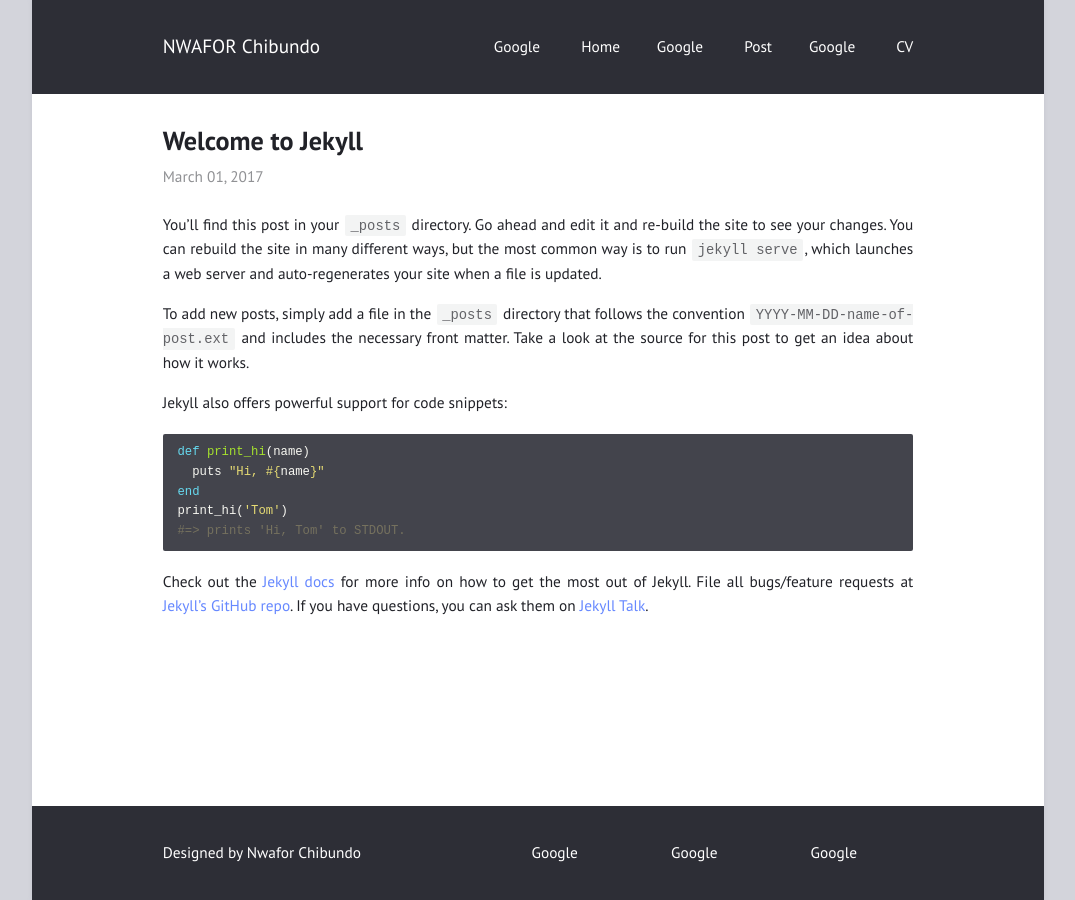
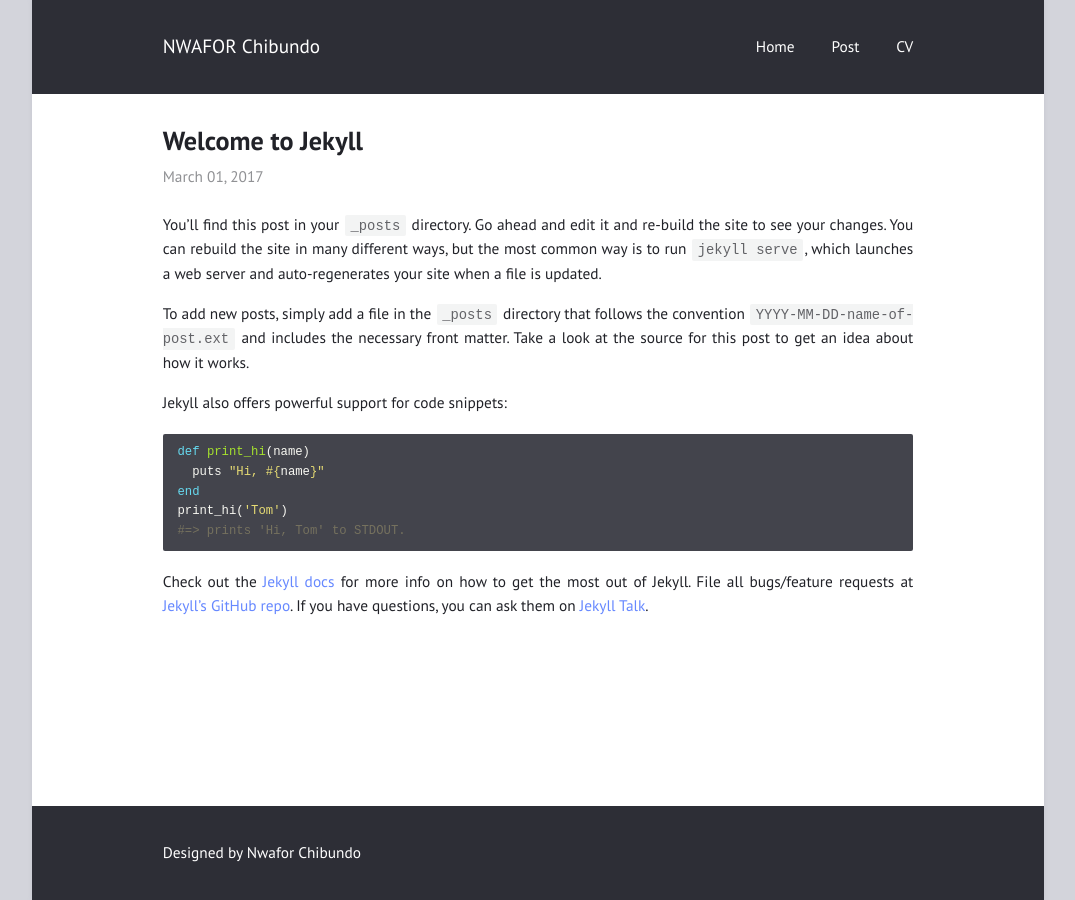
Before and after one commit to nwaforchibundo/nc, a Jekyll site: the page built from _posts/2017-03-01-welcome-to-jekyll.md, in a window 1280 px wide. Shown: the whole page, without its empty margins (102-1177 px from the left). Built offline with Jekyll 4.4.1, drawn with Linux system fonts in a browser that asks for light colours.

Commit message:
Update menu.html

```diff
--- a/_includes/menu.html
+++ b/_includes/menu.html
@@ -3,7 +3,6 @@
   {%- assign node = site.pages | where: "name", item.file | first -%}
   {%- assign url = item.url | default: node.url -%}
   {%- assign title = item.title | default: node.title -%}
-  <a href="https://google.com" target="_blank" rel="noopener noreferrer">Google</a>
   <a href="{{ url | relative_url }}" {% if url == page.url %}class="selected"{% endif %}>
     {%- if item.icon -%}<svg aria-label="{{ title }}" class="icon"><use xlink:href="{{ "/assets/fontawesome/icons.svg" | relative_url }}#{{ item.icon }}"></use></svg>{%- else -%}{{ title }}{%- endif -%}
   </a>
```
